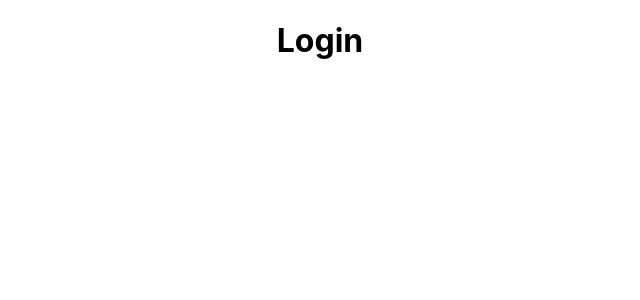
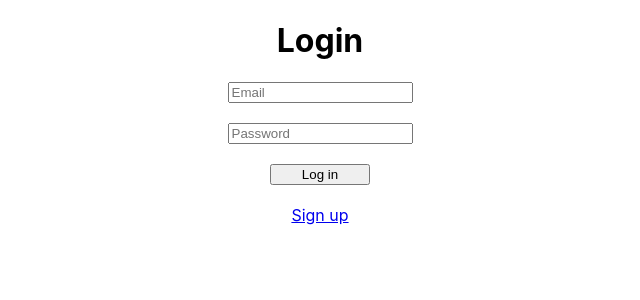
Before and after one commit to kriller1612/WhiteBoardApp, a React (Create React App) app: page /login in a window 1280 px wide. Shown: the top 300 px of the page, without its empty margins (320-960 px from the left). Built offline with nearby package versions, Linux system fonts and the light colour scheme; no server answers.

Commit message:
Fleshed out login features through firebase auth and redirect on auth/unauthed attempts

```diff
--- a/src/App.tsx
+++ b/src/App.tsx
@@ -1,11 +1,11 @@
 import './App.css';
 import Board from './components/Board';
 import {initializeApp} from 'firebase/app'
-import {getAuth, signInWithEmailAndPassword, signInWithPopup} from 'firebase/auth'
-import {getFirestore, collection, getDocs} from 'firebase/firestore'
-import {BrowserRouter as Router, Route, Routes} from 'react-router-dom'
+import {getAuth, onAuthStateChanged, User} from 'firebase/auth'
+import {BrowserRouter as Router, Navigate, Route, Routes} from 'react-router-dom'
 import Login from './components/Login';
 import Signup from './components/Signup';
+import { useEffect, useState } from 'react';
 
 const firebaseConfig = {
   apiKey: "AIzaSyAEFIdkxCK9yeVb9Z3y3PWLC39sLCaYphg",
@@ -17,25 +17,23 @@ const firebaseConfig = {
 };
 
 const app = initializeApp(firebaseConfig);
-const firestore = getFirestore(app);
 const auth = getAuth(app)
 
+function App() {
+  const [user, setUser] = useState<User | undefined | null>(auth.currentUser)
+  useEffect(() => {
+    onAuthStateChanged(auth, (user) => {
+      setUser(user)
+    })
+  }, [])
 
-function App() {
-  const logInWithEmailAndPassword = async (email: string, password: string) => {
-    try {
-      await signInWithEmailAndPassword(auth, email, password);
-    } catch (err) {
-      console.error(err)
-    }
-  }
     return (
       <div className="App">
       <Router>
           <Routes>
-          <Route path='/' element={<Board firestore={firestore}/>} />
-          <Route path='/login' element={<Login auth={auth} />} />
-          <Route path='/signup' element={<Signup auth={auth} />} />
+              <Route path='/' element={user === null ? <Navigate to='/login' /> : <Board />} />
+              <Route path='/login' element={user !== null ? <Navigate to='/' /> : <Login />} />
+              <Route path='/signup' element={user !== null ? <Navigate to='/' /> : <Signup />} />
           </Routes>
       </Router>
       </div>
--- a/src/components/Board.tsx
+++ b/src/components/Board.tsx
@@ -1,19 +1,23 @@
-import React, { useEffect, useState } from 'react';
-import {Firestore, doc, onSnapshot, query, collection} from 'firebase/firestore'
+import { useEffect, useState } from 'react';
+import {onSnapshot, query, collection, getFirestore} from 'firebase/firestore'
 import Note, {NoteType} from './Note'
 import Sidebar from './Sidebar';
+import {getAuth} from 'firebase/auth'
+import { Navigate } from 'react-router-dom';
+import '../styles/Board.css'
 
-type BoardProps = {
-    firestore: Firestore
-}
 
-export default function Board(props: BoardProps) {
+
+
+export default function Board() {
+    const firestore = getFirestore();
+    const auth = getAuth();
+    const user = auth.currentUser;
     const [notes, setNotes] = useState<NoteType[]>([])
     useEffect(() => {
-        const q = query(collection(props.firestore, "notes"))
+        const q = query(collection(firestore, "notes"))
         onSnapshot(q, (snapshot) => {
             let newNotes: NoteType[] = []
-            console.log("Change made")
             snapshot.forEach((doc) => {
                 let data = doc.data()
                 let note: NoteType = {xPos: data?.xPos, yPos: data?.yPos, content: data?.content, owner: data?.owner, doc: doc.ref}
@@ -21,16 +25,15 @@ export default function Board(props: BoardProps) {
             })
             setNotes(newNotes)
         })
-    },[])
-
-    useEffect(() => {
-        console.log(notes)
-    }, [notes])
-
+    },[firestore])
+    if (user === null) {
+        return <Navigate to={'/login'} />
+    } else {
     return (
-    <div className="board" style={{width: '200vw', height: '200vh'}}>
+    <div className="board">
         <Sidebar />
         {notes.map((note, index, arr) => <Note key={"Note"+index} xPos={note.xPos} yPos={note.yPos} owner={note.owner} content={note.content} doc={note.doc} />)}
     </div>
-  );
+    );
+    }
 }
--- a/src/components/Login.tsx
+++ b/src/components/Login.tsx
@@ -1,12 +1,32 @@
-import {Auth} from 'firebase/auth'
-import firebase from 'firebase/app';
+import {getAuth, signInWithEmailAndPassword} from 'firebase/auth'
+import { useState } from 'react';
+import '../styles/Login.css'
+import { Link } from 'react-router-dom';
 
 
-export default function Login(props: {auth: Auth}) {
+export default function Login() {
+    const auth = getAuth();
+    const [email, setEmail] = useState("")
+    const [password, setPassword] = useState("")
+
+    const logInWithEmailAndPassword = (email: string, password: string) => {
+        try {
+          signInWithEmailAndPassword(auth, email, password).then((creds) => {
+            console.log("logged in")
+          })
+        } catch (err) {
+          console.error(err)
+        }
+      }
     return (
-        <div>
+        <div className='login'>
             <h1>Login</h1>
+            <div className='loginform'>
+                <input placeholder='Email' onChange={((e) => setEmail(e.target.value))}></input>
+                <input placeholder='Password' onChange={((e) => setPassword(e.target.value))}></input>
+                <button className='loginbutton' onClick={() => logInWithEmailAndPassword(email, password)}>Log in</button>
+                <Link to='/signup'>Sign up</Link>
+            </div>
         </div>
     )
-
 }
--- a/src/components/Sidebar.tsx
+++ b/src/components/Sidebar.tsx
@@ -1,12 +1,15 @@
-import React, { useEffect, useState } from 'react';
+import { getAuth } from 'firebase/auth';
+import { useNavigate } from 'react-router-dom';
 
 export default function Sidebar() {
+    const auth = getAuth();
+    const navigate = useNavigate();
 
     return (
         <div className='sidebar' style={{display: 'flex', flexDirection: "column", height: "100vh", width: "50px", position: 'fixed', zIndex: 1000, backgroundColor: "lightgrey", margin: 'auto'}}>
             <div className='buttonContainer' style={{display: 'flex', flexDirection: 'column', height: 'fit-content', margin: 'auto', gap: '20px'}}>
                 <button>+</button>
-                <button>+</button>
+                <button onClick={() => {auth.signOut().then(() => navigate('/login')); }}>Log out</button>
             </div>
         </div>
   );
--- a/src/components/Signup.tsx
+++ b/src/components/Signup.tsx
@@ -1,12 +1,32 @@
-import {Auth} from 'firebase/auth'
-import firebase from 'firebase/app';
+import {createUserWithEmailAndPassword, getAuth} from 'firebase/auth'
+import { useState } from 'react';
+import '../styles/Signup.css'
+import { Link } from 'react-router-dom';
 
 
-export default function Signup(props: {auth: Auth}) {
+export default function Signup() {
+    const auth = getAuth();
+    const [email, setEmail] = useState("")
+    const [password, setPassword] = useState("")
+
+    const logInWithEmailAndPassword = (email: string, password: string) => {
+        try {
+          createUserWithEmailAndPassword(auth, email, password).then((creds) => {
+            console.log("logged in")
+          })
+        } catch (err) {
+          console.error(err)
+        }
+      }
     return (
-        <div>
+        <div className='login'>
             <h1>Signup</h1>
+            <div className='loginform'>
+                <input placeholder='Email' onChange={((e) => setEmail(e.target.value))}></input>
+                <input placeholder='Password' onChange={((e) => setPassword(e.target.value))}></input>
+                <button className='loginbutton' onClick={() => logInWithEmailAndPassword(email, password)}>Sign up</button>
+                <Link to='/login'>Log in</Link>
+            </div>
         </div>
     )
-
 }
--- a/src/styles/Board.css
+++ b/src/styles/Board.css
@@ -0,0 +1,5 @@
+.board {
+    width: 2000px;
+    height: 2000px;
+    background-color: beige;
+}
--- /dev/null
+++ b/src/styles/Login.css
@@ -0,0 +1,20 @@
+.login{
+    margin-left: auto;
+    margin-right: auto;
+    display: flex;
+    flex-direction: column;
+    justify-content: center;
+    align-items: center;
+    width: 400px;
+}
+.loginform {
+    display: flex;
+    flex-direction: column;
+    gap: 20px;
+    width: 200px;
+    align-items: center;
+}
+
+.loginbutton{
+    width: 100px;
+}
--- /dev/null
+++ b/src/styles/Signup.css
@@ -0,0 +1,20 @@
+.signup{
+    margin-left: auto;
+    margin-right: auto;
+    display: flex;
+    flex-direction: column;
+    justify-content: center;
+    align-items: center;
+    width: 400px;
+}
+.signupform {
+    display: flex;
+    flex-direction: column;
+    gap: 20px;
+    width: 200px;
+    align-items: center;
+}
+
+.signupbutton{
+    width: 100px;
+}
```
Lines whose indentation alone changed are shown as unchanged.
